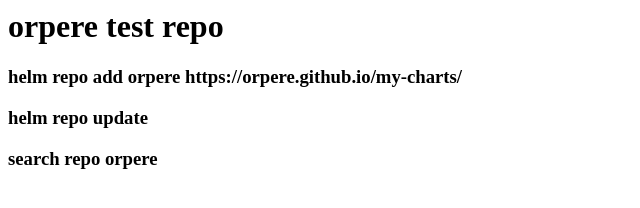
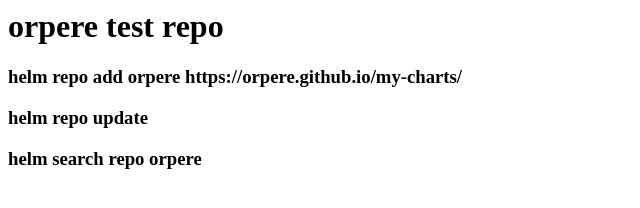
Before and after one commit to Orpere/my-charts, a plain HTML site: page index.html in a window 1280 px wide. Shown: the full height of the page, 0-640 px from the left. Drawn offline with Linux system fonts and the light colour scheme.

Commit message:
Update index.html

```diff
--- a/index.html
+++ b/index.html
@@ -3,6 +3,6 @@
     <h3>
         <p>helm repo add orpere https://orpere.github.io/my-charts/ </p>
         <p>helm repo update</p>
-        <p>search repo orpere</p>
+        <p>helm search repo orpere</p>
     </h3>
 </html>
```
